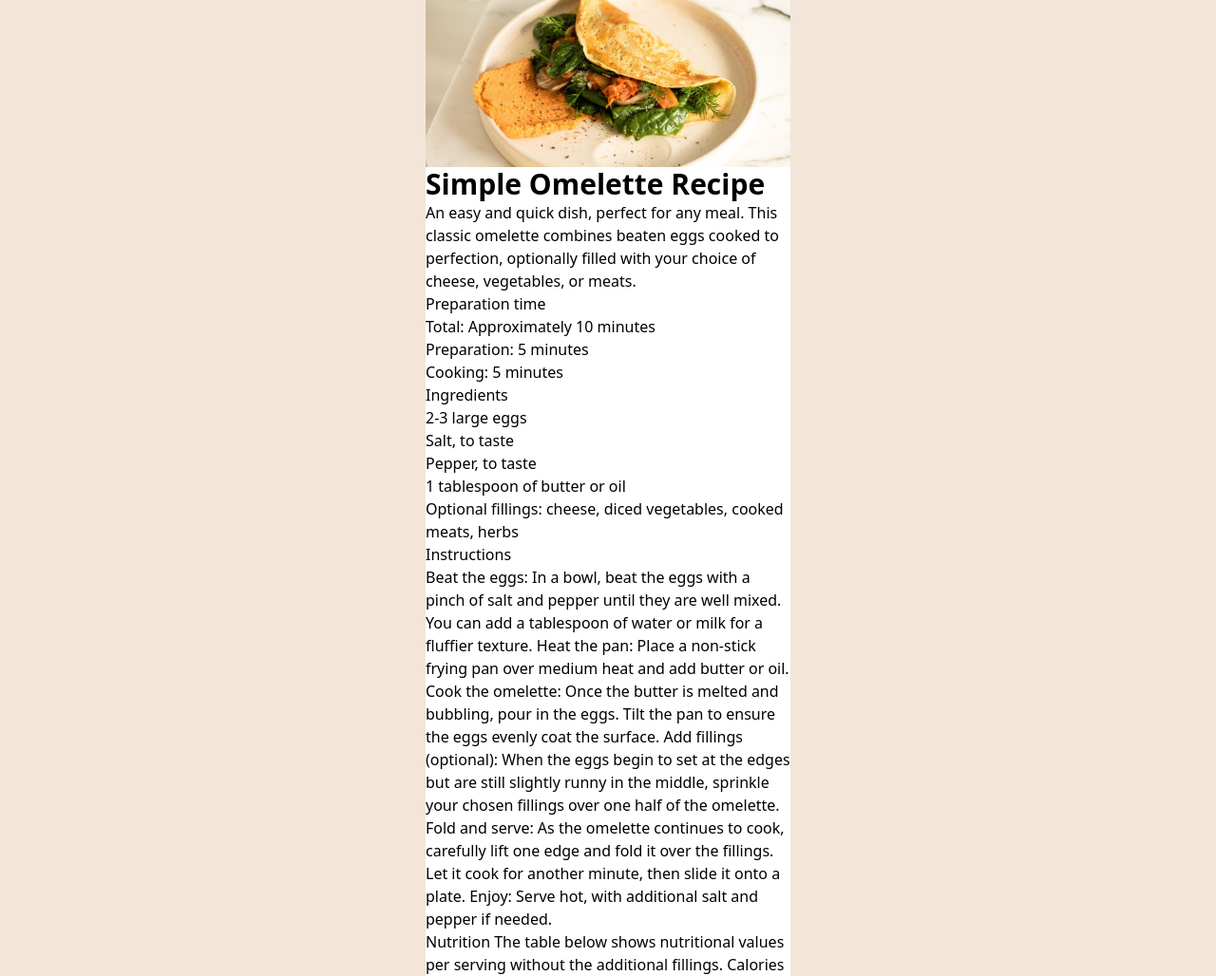
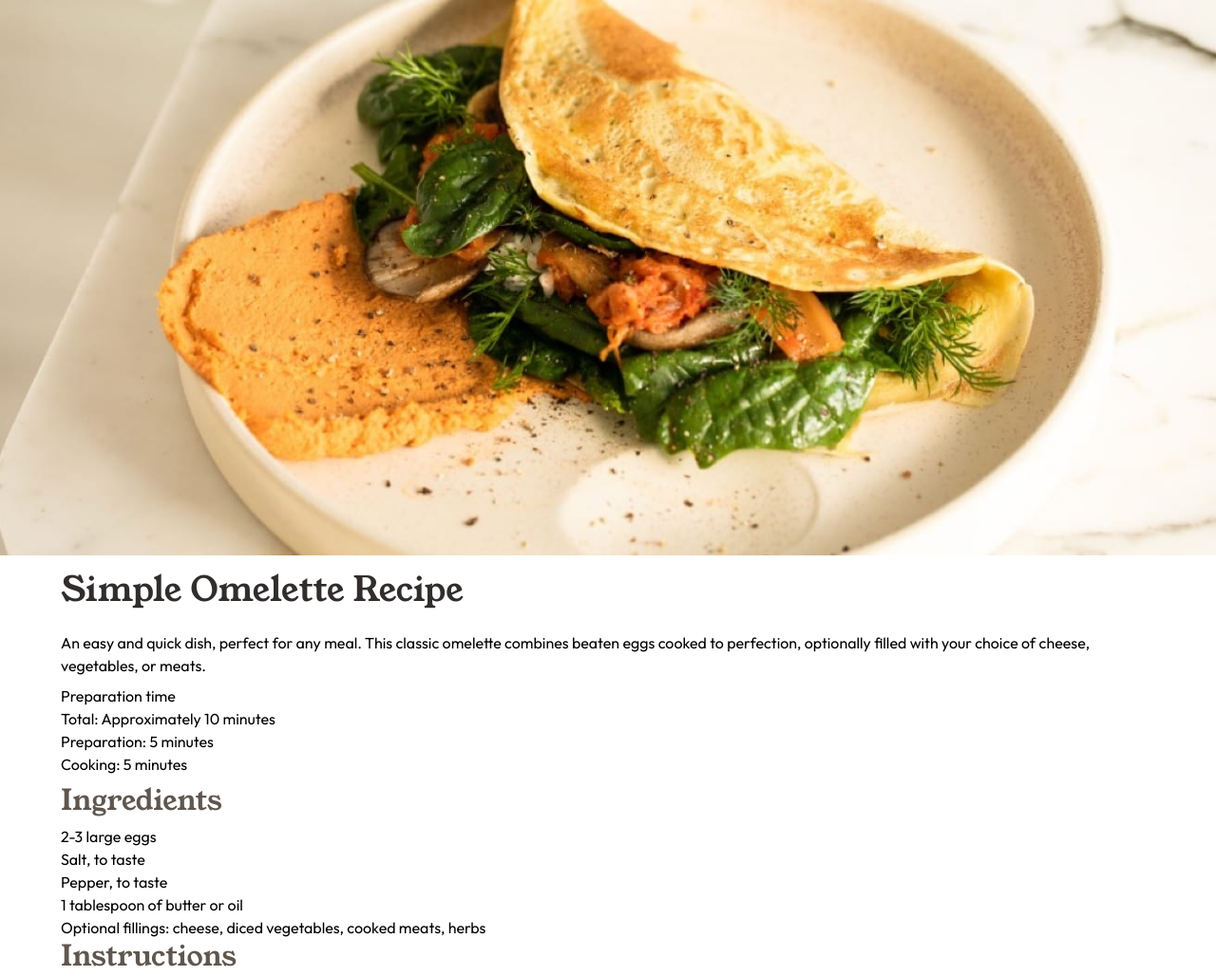
Before and after one commit to chiamaka28/simple-recipie-page, a website: page index.html in a window 1280 px wide. Shown: the top 1028 px of the page at 95% size. Drawn offline with Linux system fonts and the light colour scheme.

Commit message:
added the custom fonts

```diff
--- a/index.html
+++ b/index.html
@@ -7,31 +7,33 @@
   <link rel="icon" type="image/png" sizes="32x32" href="./assets/images/favicon-32x32.png">
   <link href="src/output.css" rel="stylesheet">
   <title>Frontend Mentor | Recipe page</title>
-
+  <link rel="preconnect" href="https://fonts.googleapis.com">
+  <link rel="preconnect" href="https://fonts.gstatic.com" crossorigin>
+  <link href="https://fonts.googleapis.com/css2?family=Young+Serif&display=swap" rel="stylesheet">
+  <link rel="preconnect" href="https://fonts.googleapis.com">
+<link rel="preconnect" href="https://fonts.gstatic.com" crossorigin>
+<link href="https://fonts.googleapis.com/css2?family=Outfit:wght@100..900&display=swap" rel="stylesheet">
   <!-- Feel free to remove these styles or customise in your own stylesheet 👍 -->
   <style>
     .attribution { font-size: 11px; text-align: center; }
     .attribution a { color: hsl(228, 45%, 44%); }
   </style>
 </head>
-<body >
-  <div class="bg-eggshell h-full md:flex md:justify-center md:items-center">
-    <div class=" max-w-96 mx-auto bg-white">
+<body class="font-['outfit']">
       <div><img src="assets/images/image-omelette.jpeg" alt=""></div>
-      <div class="">
-        <h1 class="font-semibold text-3xl">Simple Omelette Recipe</h1>
-        <p class="">
+        <div class="w-[90%] mx-auto">
+          <h1 class=" font-['young_serif'] text-dark-charcoal text-4xl py-4 ">Simple Omelette Recipe</h1>
+          <p class="py-2">
             An easy and quick dish, perfect for any meal. This classic omelette combines beaten eggs cooked
             to perfection, optionally filled with your choice of cheese, vegetables, or meats.
           </p
             <h4>Preparation time</h4>
             <ul>
-
               <li>Total: Approximately 10 minutes</li>
               <li>Preparation: 5 minutes</li>
               <li>Cooking: 5 minutes</li>
           </ul>
-        <h4>Ingredients</h4>
+          <h4 class=" font-['young_serif'] text-wenge-brown text-3xl py-2">Ingredients</h4>
           <ul>
             <li>2-3 large eggs</li>
             <li>Salt, to taste</li>
@@ -39,7 +41,7 @@
             <li>1 tablespoon of butter or oil</li>
             <li>Optional fillings: cheese, diced vegetables, cooked meats, herbs</li>
           </ul>
-        <h4>Instructions</h4>
+          <h4 class="text-wenge-brown font-['young_serif'] text-3xl">Instructions</h4>
           <ol>
             Beat the eggs: In a bowl, beat the eggs with a pinch of salt and pepper until they are well mixed.
             You can add a tablespoon of water or milk for a fluffier texture.
@@ -63,8 +65,7 @@
           Fat
           22g
         </div>
-    </div>
-  </div>
+  </body>
 
   <!-- <div class="attribution">
     Challenge by <a href="https://www.frontendmentor.io?ref=challenge" target="_blank">Frontend Mentor</a>.
--- a/tailwind.config.js
+++ b/tailwind.config.js
@@ -12,6 +12,10 @@ module.exports = {
       'wenge-brown': 'hsl(30, 10%, 34%)',
       'dark-charcoal':' hsl(24, 5%, 18%)',
     },
+    // fontFamily: {
+    //   'young-serif': ["young-serif", "sans-serif"],
+    //   'outfit': ["outfit", "sans-serif"],
+    // },
   },
   },
   plugins: [],
```
Also changed, not shown: src/output.css. Lines whose indentation alone changed are shown as unchanged.
